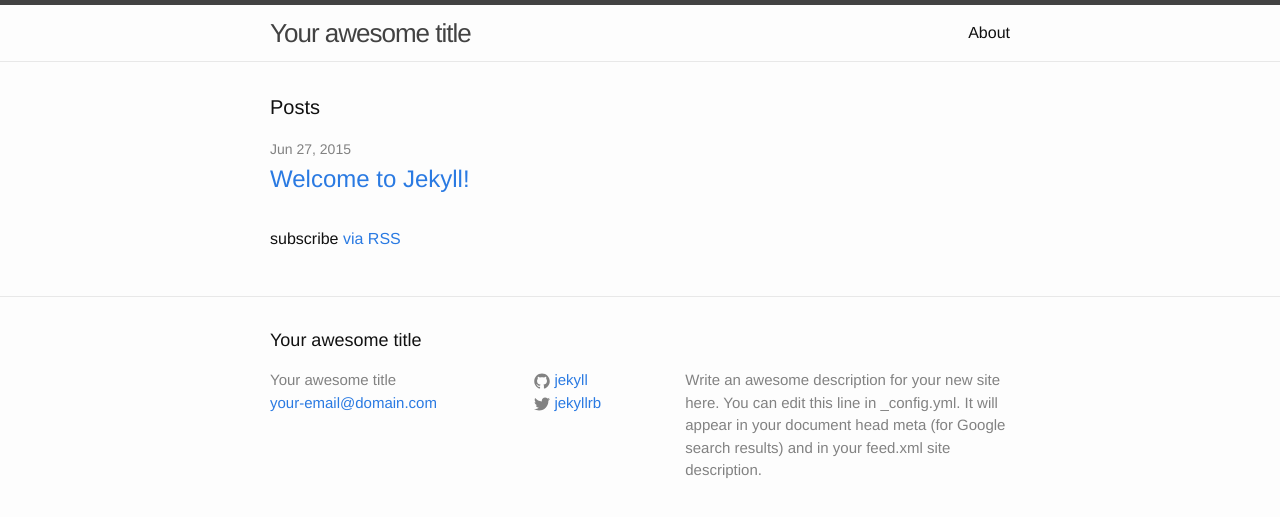
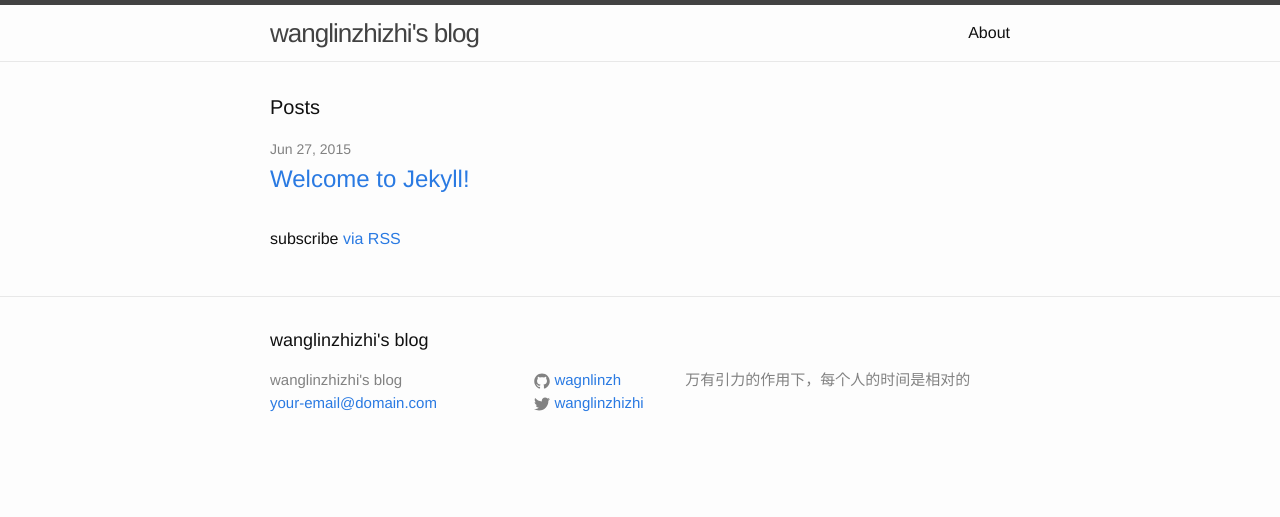
Before and after one commit to vk-lee/wagnlinzh.github.io, a Jekyll site: the page built from index.html, in a window 1280 px wide. Shown: the top 517 px of the page. Built offline with Jekyll 4.4.1, drawn with Linux system fonts in a browser that asks for light colours.

Commit message:
修改了博客的个性话设置
2015/6/27

```diff
--- a/_config.yml
+++ b/_config.yml
@@ -1,14 +1,12 @@
 # Site settings
-title: Your awesome title
+title: wanglinzhizhi's blog
 email: your-email@domain.com
 description: > # this means to ignore newlines until "baseurl:"
-  Write an awesome description for your new site here. You can edit this
-  line in _config.yml. It will appear in your document head meta (for
-  Google search results) and in your feed.xml site description.
+  万有引力的作用下，每个人的时间是相对的
 baseurl: "" # the subpath of your site, e.g. /blog/
 url: "http://yourdomain.com" # the base hostname & protocol for your site
-twitter_username: jekyllrb
-github_username:  jekyll
+twitter_username: wanglinzhizhi
+github_username:  wagnlinzh
 
 # Build settings
 markdown: kramdown
```
